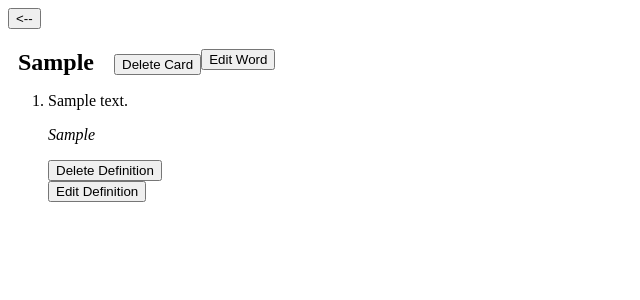
After one commit to Ezpert/VocabularyCards, a Django app: page /viewCard/1 in a window 1280 px wide. The commit adds this page. Shown: the top 300 px of the page, without its empty margins (0-640 px from the left). Run offline with Django 5.2, Linux system fonts and the light colour scheme; tables that the repository leaves empty hold one stand-in row (values such as "Sample post").

Commit message:
Added Ablity to edit Descriptions and Sentences

```diff
--- a/VocabularyCards/VocabLogic/forms.py
+++ b/VocabularyCards/VocabLogic/forms.py
@@ -9,3 +9,8 @@ class CardFullForm(forms.Form):
 
 class CardEmptyForm(forms.Form):
     word = forms.CharField(label='Word', max_length=100)
+
+
+class EditDefForm(forms.Form):
+    definition = forms.CharField(label='Definition', max_length=300, required=True)
+    sentence = forms.CharField(label='Sentence', max_length=250)
--- a/VocabularyCards/VocabLogic/models.py
+++ b/VocabularyCards/VocabLogic/models.py
@@ -2,7 +2,7 @@ from django.db import models
 
 
 class Card(models.Model):
-    word = models.CharField(max_length=200)
+    word = models.CharField(max_length=200, unique=True)
 
     def __str__(self):
         """String for representing the Model object."""
--- a/VocabularyCards/VocabLogic/urls.py
+++ b/VocabularyCards/VocabLogic/urls.py
@@ -6,7 +6,16 @@ urlpatterns = [
 
     path('', views.home, name='home'),
     path('viewCards/', views.viewCards, name='viewCards'),
+    path('viewCard/<int:card_id>', views.viewCard, name='viewCard'),
     path('createPage/', views.createPage, name='createPage'),
     path('addCard/', views.addCard, name='addCard'),
+    path('deleteCard/<int:card_id>/', views.deleteCard, name='deleteCard'),
+    path('deleteDef/<int:def_id>/', views.deleteDef, name='deleteDef'),
+    path('editWordPage/<int:card_id>', views.editWordPage, name='editWordPage'),
+    path('editWord/<int:card_id>', views.editWord, name='editWord'),
+    path('editDefPage/<int:def_id>', views.editDefPage, name='editDefPage'),
+    path('editDef/<int:def_id>', views.editDef, name='editDef'),
+
+
 
 ]
--- a/VocabularyCards/VocabLogic/views.py
+++ b/VocabularyCards/VocabLogic/views.py
@@ -1,5 +1,6 @@
-from django.shortcuts import render, redirect
-from .forms import CardEmptyForm, CardFullForm
+from django.http import HttpResponse
+from django.shortcuts import render, redirect, get_object_or_404
+from .forms import CardEmptyForm, CardFullForm, EditDefForm
 from .models import Card, Definition
 import requests
 
@@ -13,18 +14,26 @@ def home(request):
     return render(request, 'landing.html')
 
 
-
 def viewCards(request):
     cards = Card.objects.all().order_by('word')
     return render(request, 'viewCards.html', {'cards': cards})
+
+
+def viewCard(request, card_id):
+    try:
+        card = Card.objects.get(pk=card_id)
+    except Card.DoesNotExist:
+        # Handle the case where the card does not exist
+        # For example, redirect to a custom error page or the homepage
+        return redirect('viewCards')
+
+    return render(request, 'viewCard.html', {'card': card})
+
 
 def createPage(request):
     f_form = CardFullForm()
     e_form = CardEmptyForm()
     return render(request, 'createPage.html', {'f_form': f_form, 'e_form': e_form})
-
-
-
 
 
 def addCard(request):
@@ -36,7 +45,7 @@ def addCard(request):
             if form_f.is_valid():
                 # Use get_or_create to find or create a Card instance with the word from the form
                 new_card, created = Card.objects.get_or_create(
-                    word=form_f.cleaned_data['word']
+                    word=form_f.cleaned_data['word'].lower()
                 )
 
                 # Create a new Card instance with the word from the form
@@ -44,7 +53,6 @@ def addCard(request):
                     new_card.save()
 
                 definition_text = form_f.cleaned_data['definition']
-                print(definition_text)
                 sentence_use = form_f.cleaned_data['sentence']
                 new_definition = Definition(card=new_card, definition_text=definition_text, sentence_use=sentence_use)
                 new_definition.save()
@@ -76,3 +84,89 @@ def addCard(request):
                 return redirect('home')
         else:
             return render(request, 'landing.html')
+
+
+def deleteCard(request, card_id):
+    if request.method == 'POST':
+        Card.objects.filter(pk=card_id).delete()
+        return redirect('viewCards')
+    else:
+        return redirect('viewCards')
+
+
+def deleteDef(request, def_id):
+    if request.method == 'POST':
+        try:
+            definition = Definition.objects.get(pk=def_id)
+            card_id = definition.card.id
+            definition.delete()
+            return redirect('viewCard', card_id=card_id)
+        except Definition.DoesNotExist:
+            return redirect('viewCards')  # Redirect to 'viewCards' if the definition does not exist
+    else:
+        return redirect('viewCards')  # Redirect to 'viewCards' for non-POST requests
+
+
+def editWordPage(request, card_id):
+    card = Card.objects.get(pk=card_id)
+    e_form = CardEmptyForm()
+    # Was going to edit the cards and possibly be able to edit each definition.
+    return render(request, 'editWord.html', {'card': card, 'e_form': e_form})
+
+
+def editWord(request, card_id):
+    if request.method == 'POST':
+        if 'e_form' in request.POST:
+            form_e = CardEmptyForm(request.POST)
+            if form_e.is_valid():
+                try:
+                    card = Card.objects.get(pk=card_id)
+                    card.word = form_e.cleaned_data['word'].lower()
+                    card.save()  # Save the changes to the database
+                    return redirect('viewCard', card_id=card_id)
+                except Card.DoesNotExist:
+                    # Handle the case where the Card object is not found
+                    return HttpResponse("Card not found", status=404)
+            else:
+                print(form_e.errors)
+                # Handle the case where the form is not valid
+                return redirect('viewCard', card_id=card_id)
+
+        else:
+            return redirect('viewCard', card_id=card_id)
+    else:
+        # Handle the case where the request method is not POST
+        return HttpResponse("Invalid request method", status=400)
+
+
+def editDefPage(request, def_id):
+    definition = Definition.objects.get(pk=def_id)
+    editForm = EditDefForm()
+    return render(request, 'editDef.html', {'def': definition, 'editForm': editForm})
+
+
+def editDef(request, def_id):
+    if request.method == 'POST':
+        definition = Definition.objects.get(pk=def_id)
+        c_id = definition.card.id
+        word_name = definition.card.word
+
+        if 'editForm' in request.POST:
+            editForm = EditDefForm(request.POST)
+
+            if editForm.is_valid():
+                print("HEllo!")
+                definition.definition_text = editForm.cleaned_data['definition']
+                definition.sentence_use = editForm.cleaned_data['sentence']
+                definition.save()
+                return redirect('viewCard', card_id=c_id)
+            else:
+                # If the form is not valid, re-render the form with errors
+                print("HEllo!")
+                print(editForm.errors)
+                return render(request, 'edit_definition.html', {'form': form_f})
+        else:
+            print("HEllo!")
+            return redirect('viewCard', card_id=c_id)
+    else:
+        return HttpResponse("Invalid request method", status=400)
--- /dev/null
+++ b/VocabularyCards/templates/viewCard.html
@@ -0,0 +1,93 @@
+<!DOCTYPE html>
+<html lang="en">
+<head>
+    <meta charset="UTF-8">
+    <title>Title</title>
+</head>
+<body>
+{% load my_filters %}
+
+
+    {% if card %}
+
+     <form action="{% url 'viewCards' %}" method="get">
+        <button type="submit"><--</button>
+
+    </form>
+
+
+    <div>
+            <div>
+                <div style="display: flex; margin: 20px 0px 0px 0px;">
+
+                <h2 style="margin: 0px 20px 0px 10px;">{{ card.word }}</h2>
+                <form action="{% url 'deleteCard' card_id=card.id %}" method="post">
+                    {% csrf_token %}
+                    <button type="submit" style="margin: 5px 0px 0px 0px;">Delete Card</button>
+                </form>
+                 <form action="{% url 'editWordPage' card_id=card.id %}" method="get">
+                     {% csrf_token %}
+                        <button type="submit">Edit Word</button>
+
+                 </form>
+
+                </div>
+                 <ol>
+
+                    {% for definition in card.definitions.all %}
+                      <li>
+                        <p>
+                       {{ definition.definition_text|remove:"(for riveting)" }}
+
+                        </p>
+                          <p style="font-style: italic;">
+                        {{definition.sentence_use}}
+
+                          </p>
+                          </li>
+
+
+                     <form action="{% url 'deleteDef' def_id=definition.id %}" method="post">
+                         {% csrf_token %}
+                         <button type="submit"> Delete Definition</button>
+                     </form>
+                     <form action="{% url 'editDefPage' def_id=definition.id %}" method="get">
+                         {% csrf_token %}
+                         <button type="submit">Edit Definition</button>
+                     </form>
+
+
+                    {% endfor %}
+
+
+
+
+                </ol>
+            </div>
+
+    </div>
+
+
+    {% else %}
+
+
+     <form action="{% url 'home' %}" method="get">
+        <button type="submit"><--</button>
+
+    </form>
+
+
+       <form action="{% url 'createPage' %}" method="get">
+        <button type="submit">Create Cards</button>
+    </form>
+
+
+
+
+    {% endif %}
+
+
+
+
+</body>
+</html>
```
Also changed, not shown: VocabularyCards/templates/editDef.html (added, +18 -0 lines), VocabularyCards/templates/editWord.html (added, +27 -0 lines), VocabularyCards/templates/viewCards.html (+1 -29 lines).
